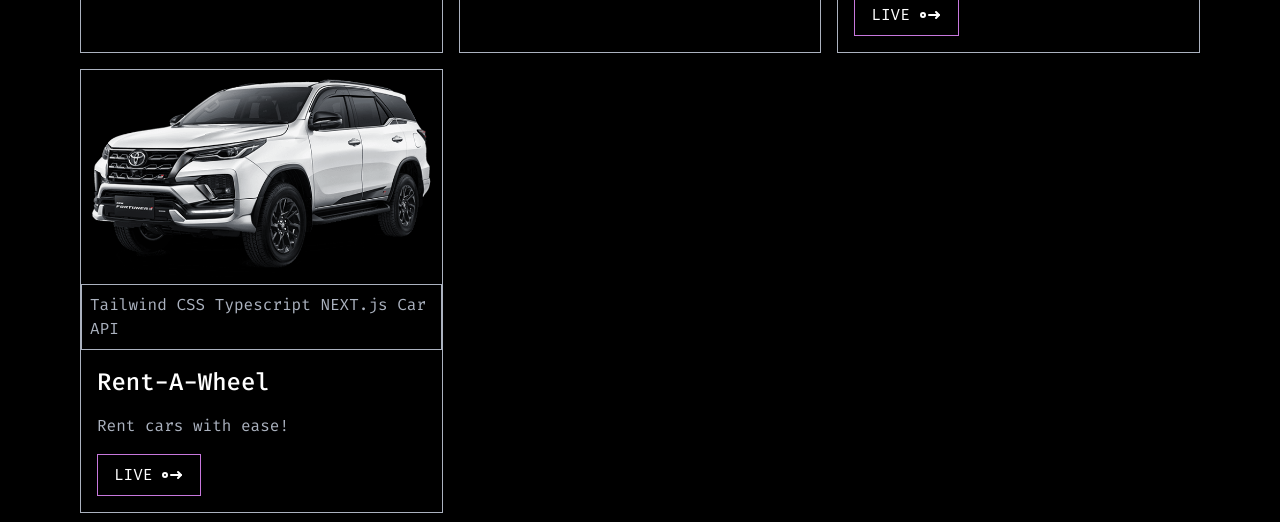
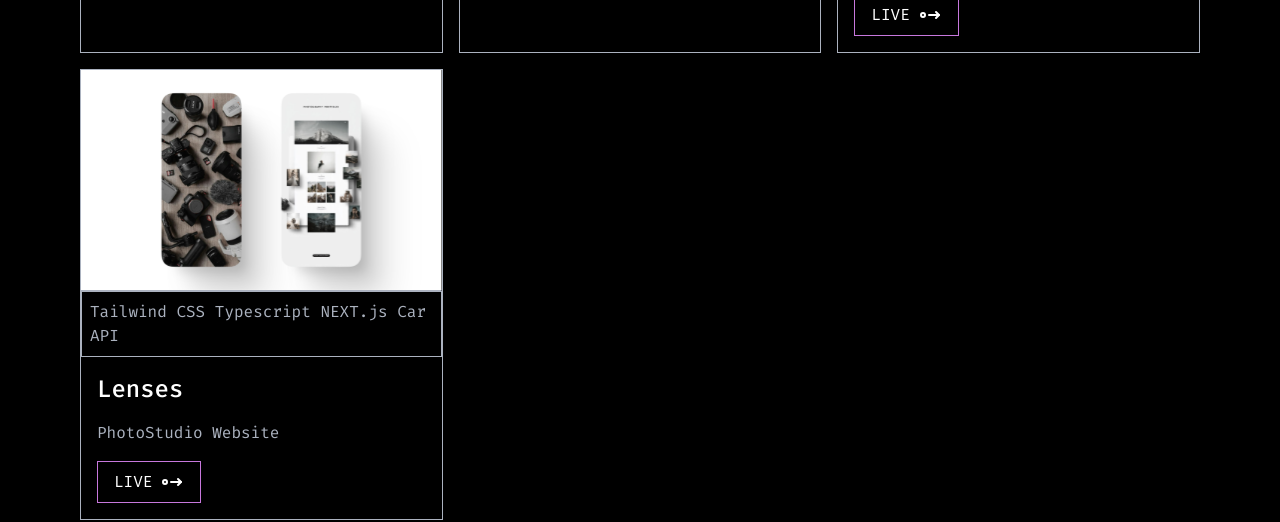
Before and after one commit to Rotimi47/OreOmoyeni, a Next.js app: page /projects in a window 1280 px wide. Shown: the part 1902-2424 px from the top of the page. Built offline with nearby package versions, Linux system fonts and the light colour scheme.

Commit message:
sites added

```diff
--- a/Components/ExtendWorks.tsx
+++ b/Components/ExtendWorks.tsx
@@ -20,7 +20,7 @@ export default function ExtendWorks() {
             <div className="grid grid-cols-1 lg:grid-cols-3 gap-4">
                 <div className="w-fit border border-[#ABB2BF]">
                     <div>
-                        <Image src="/paenote.svg" alt="project thumbnail" width={500} height={200} priority/>
+                        <Image src="/paenoteX.svg" alt="project thumbnail" width={500} height={200} priority/>
                     </div>
                     <div className="p-2 border border-[#ABB2BF]">
                         <p className="text-[#ABB2BF]">HTML CSS Javascript React</p>
@@ -133,16 +133,16 @@ export default function ExtendWorks() {
                 </div>
                  <div className="w-fit border border-[#ABB2BF]">
                     <div>
-                        <Image src="/Wheelz.png" alt="project thumbnail" width={500} height={200} priority/>
+                        <Image src="/Lenses.svg" alt="project thumbnail" width={500} height={200} priority/>
                     </div>
                     <div className="p-2 border border-[#ABB2BF]">
                         <p className="text-[#ABB2BF]">Tailwind CSS Typescript NEXT.js Car API</p>
                     </div>
                     <div className="p-4 flex flex-col gap-4">
-                        <h1 className="text-white font-medium text-2xl">Rent-A-Wheel </h1>
-                        <p className="text-[#ABB2BF]">Rent cars with ease!</p>
+                        <h1 className="text-white font-medium text-2xl">Lenses</h1>
+                        <p className="text-[#ABB2BF]">PhotoStudio Website</p>
                         <div className=" border border-[#C778DD] px-4 py-2 w-fit">
-                         <button className="text-white"><a href="https://rent-a-wheel-nu.vercel.app/" target="_blank" rel="noopener noreferrer" className="flex gap-2">LIVE <IconArrowMoveRight/></a></button>
+                         <button className="text-white"><a href="https://lenses-app.vercel.app/" target="_blank" rel="noopener noreferrer" className="flex gap-2">LIVE <IconArrowMoveRight/></a></button>
                         </div>
                     </div>
                 </div>
```
Also changed, not shown: public/Lenses.svg (added), public/Wheelz.png (deleted).
